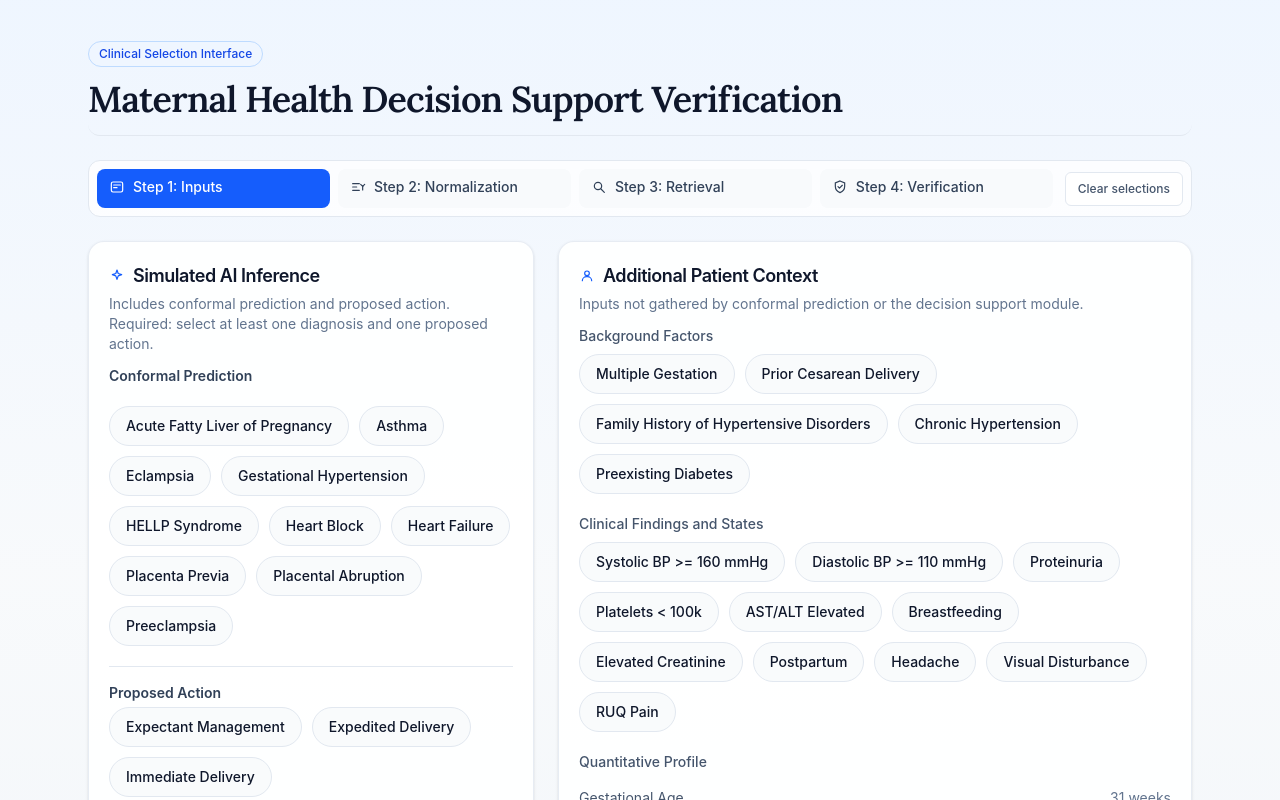
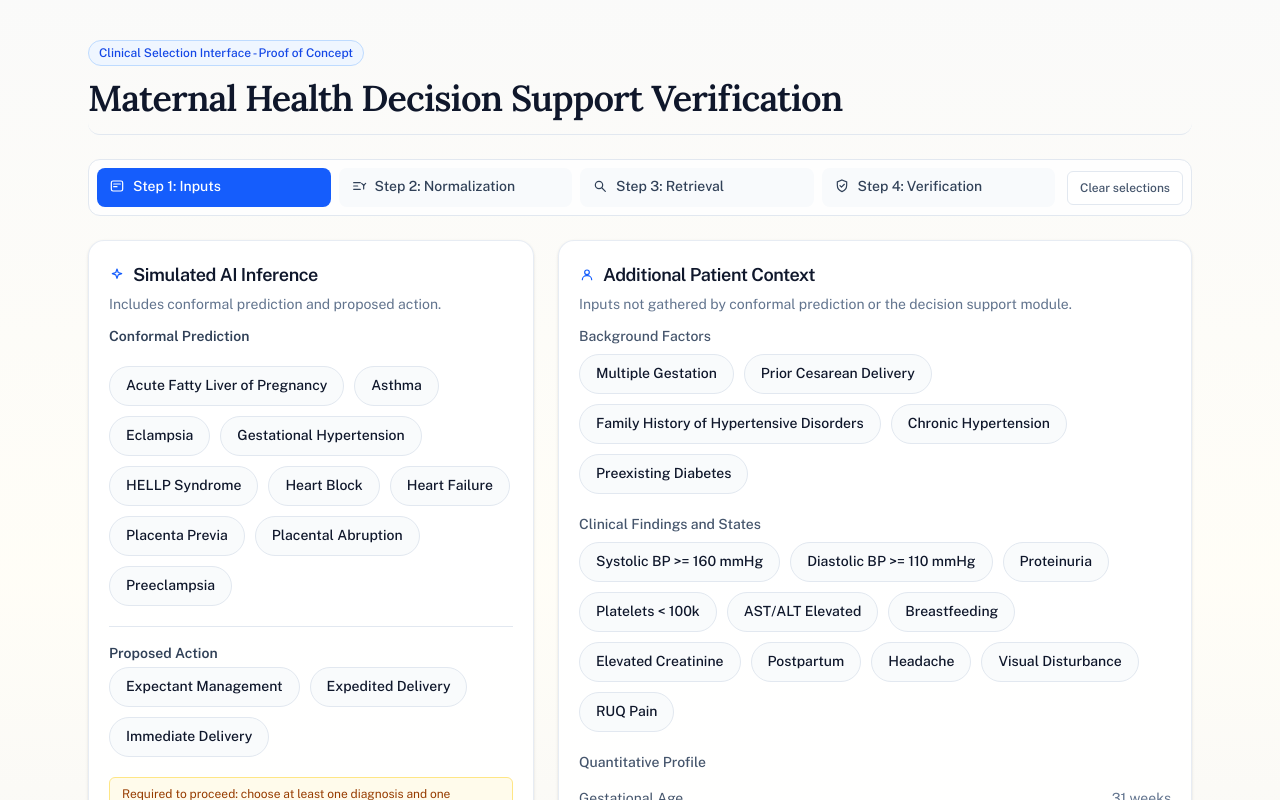
Before and after one commit to jackyang25/universal-verifier-hypergraph, a Next.js app in the folder frontend/: page / in a window 1280 px wide. Shown: the top 800 px of the page. Built offline with nearby package versions, Linux system fonts and the light colour scheme.

Commit message:
feat: update fonts

```diff
--- a/frontend/src/app/globals.css
+++ b/frontend/src/app/globals.css
@@ -4,7 +4,6 @@ html,
 body {
   margin: 0;
   padding: 0;
-  font-family: Inter, system-ui, -apple-system, Segoe UI, Roboto, Helvetica, Arial, sans-serif;
 }
 
 .semantic-slider {
--- a/frontend/src/app/layout.tsx
+++ b/frontend/src/app/layout.tsx
@@ -1,4 +1,5 @@
 import type { Metadata } from "next";
+import { Public_Sans } from "next/font/google";
 import { SimulationStateProvider } from "@/components/providers/SimulationStateProvider";
 import "./globals.css";
 
@@ -7,12 +8,19 @@ export const metadata: Metadata = {
   description: "Simple frontend scaffold for the fullstack app."
 };
 
+const bodyFont = Public_Sans({
+  subsets: ["latin"],
+  weight: ["400", "500", "600", "700"]
+});
+
 export default function RootLayout({
   children
 }: Readonly<{ children: React.ReactNode }>) {
   return (
     <html lang="en">
-      <body className="min-h-screen bg-gradient-to-b from-blue-50 via-slate-50 to-slate-100 text-slate-900">
+      <body
+        className={`${bodyFont.className} min-h-screen bg-gradient-to-b from-stone-50 via-amber-50/40 to-zinc-100 text-slate-900 antialiased`}
+      >
         <SimulationStateProvider>{children}</SimulationStateProvider>
       </body>
     </html>
--- a/frontend/src/app/page.tsx
+++ b/frontend/src/app/page.tsx
@@ -43,7 +43,7 @@ export default function HomePage() {
   return (
     <main className="mx-auto grid w-full max-w-6xl gap-6 px-4 py-8 md:gap-6 md:px-6 md:py-10">
       <HeroHeader
-        eyebrow="Clinical Selection Interface"
+        eyebrow="Clinical Selection Interface - Proof of Concept"
         title="Maternal Health Decision Support Verification"
         subtitle=""
       />
@@ -53,7 +53,7 @@ export default function HomePage() {
         <div className="h-full lg:col-span-5">
           <PillGroup
             title="Simulated AI Inference"
-            description="Includes conformal prediction and proposed action. Required: select at least one diagnosis and one proposed action."
+            description="Includes conformal prediction and proposed action."
             optionsLabel="Conformal Prediction"
             options={diagnoses}
             selected={selectedDiagnoses}
--- a/frontend/src/app/step-2/page.tsx
+++ b/frontend/src/app/step-2/page.tsx
@@ -173,7 +173,7 @@ export default function Step2Page() {
   return (
     <main className="mx-auto grid w-full max-w-6xl gap-6 px-4 py-8 md:px-6 md:py-10">
       <HeroHeader
-        eyebrow="Clinical Selection Interface"
+        eyebrow="Clinical Selection Interface - Proof of Concept"
         title="Maternal Health Decision Support Verification"
         subtitle=""
       />
--- a/frontend/src/app/step-3/page.tsx
+++ b/frontend/src/app/step-3/page.tsx
@@ -6,7 +6,7 @@ export default function Step3Page() {
   return (
     <main className="mx-auto grid w-full max-w-6xl gap-6 px-4 py-8 md:px-6 md:py-10">
       <HeroHeader
-        eyebrow="Clinical Selection Interface"
+        eyebrow="Clinical Selection Interface - Proof of Concept"
         title="Maternal Health Decision Support Verification"
         subtitle=""
       />
--- a/frontend/src/app/step-4/page.tsx
+++ b/frontend/src/app/step-4/page.tsx
@@ -6,7 +6,7 @@ export default function Step4Page() {
   return (
     <main className="mx-auto grid w-full max-w-6xl gap-6 px-4 py-8 md:px-6 md:py-10">
       <HeroHeader
-        eyebrow="Clinical Selection Interface"
+        eyebrow="Clinical Selection Interface - Proof of Concept"
         title="Maternal Health Decision Support Verification"
         subtitle=""
       />
```
